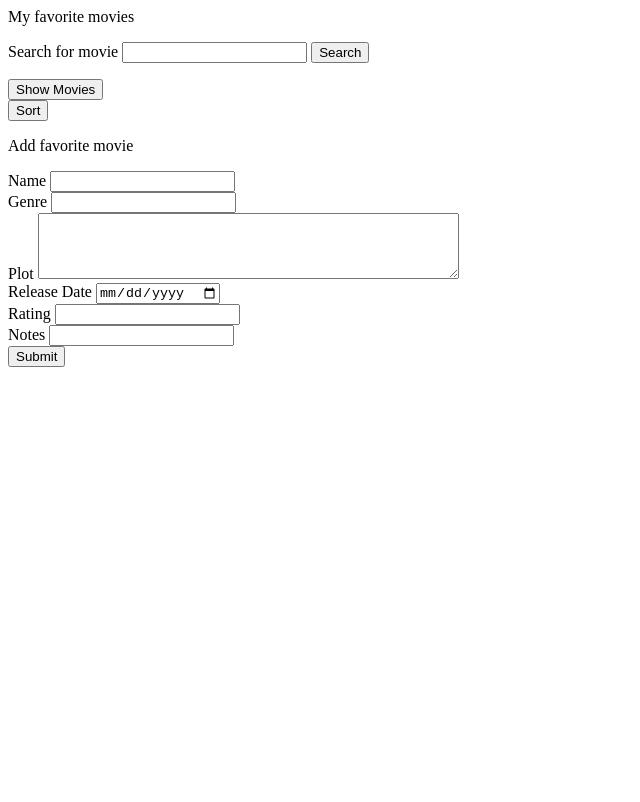
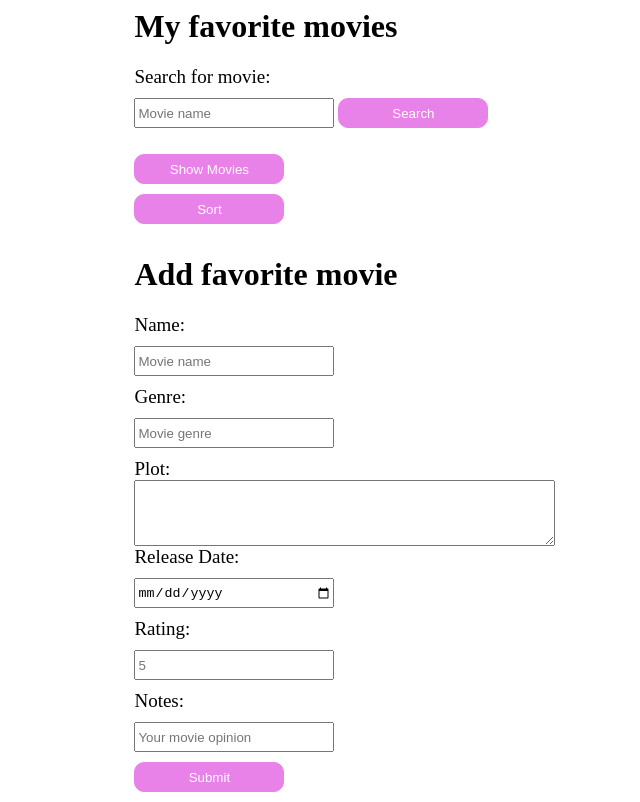
Before and after one commit to steven-mpawulo/final-assignment-tia, a website: page public/main.html in a window 1280 px wide. Shown: the whole page, without its empty margins (0-640 px from the left). Drawn offline with nearby package versions, Linux system fonts and the light colour scheme.

Commit message:
works on styling

```diff
--- a/public/main.css
+++ b/public/main.css
@@ -0,0 +1,37 @@
+main {
+    width: 100%;
+    height: 100%;
+}
+
+.main-container {
+    width: 80%;
+    height: 50%;
+    margin: auto;
+}
+label {
+    font-size: 19px;
+    margin-bottom: 10px;
+}
+
+ul {
+    list-style-type: none;
+}
+
+input {
+    margin-top: 10px;
+    margin-bottom: 10px;
+    width: 200px;
+    height: 30px;
+}
+
+
+
+button {
+    border: 1px solid hsl(300, 69%, 71%);
+    border-radius: 10px;
+    background-color: hsl(300, 69%, 71%);
+    color: white;
+    height: 30px;
+    width: 150;
+    margin-bottom: 10px;
+}
--- a/public/main.html
+++ b/public/main.html
@@ -9,47 +9,49 @@
 
 <body>
     <main>
-        <p>My favorite movies</p>
+        <div class="main-container">
+            <h1>My favorite movies</h1>
             <div class="search-movie">
-            <label for="search">Search for movie</label>
-            <input type="text" id="search" name="search">
+                <label for="search">Search for movie:</label> <br>
+                <input type="text" id="search" name="search" placeholder="Movie name">
                 <button onclick="searchMovieByName()">Search</button>
                 <ul id="movie"></ul>
             </div>
-
             <button onclick="getMovies()">Show Movies</button>
             <div class="movies-container">
                 <button onclick="getMovies(sort=true)">Sort</button>
                 <ul id="movies">
                 </ul>
             </div>
-        <p>Add favorite movie</p>
+            <h1>Add favorite movie</h1>
             <div class="name">
-            <label for="name">Name</label>
-            <input type="text" id="name" name="name">
+                <label for="name">Name:</label> <br>
+                <input type="text" id="name" name="name" placeholder="Movie name">
             </div>
             <div class="genre-conatiner">
-            <label for="genre">Genre</label>
-            <input type="text" id="genre" name="genre">
+                <label for="genre">Genre:</label> <br>
+                <input type="text" id="genre" name="genre" placeholder="Movie genre">
             </div>
             <div class="plot-container">
-            <label for="plot">Plot</label>
-            <textarea id="plot" name="plot" rows="4" cols="50">
+                <label for="plot">Plot:</label> <br>
+                <textarea id="plot" name="plot" rows="4" cols="50" placeholder="Movie plot">
     </textarea>
             </div>
             <div class="date-container">
-            <label for="date">Release Date</label>
+                <label for="date">Release Date:</label><br>
                 <input type="date" id="date" name="date" pattern="\d{4}-\d{2}-\d{2}">
             </div>
             <div class="rating-container">
-            <label for="rating">Rating</label>
-            <input type="number" id="rating" name="rating">
+                <label for="rating">Rating:</label><br>
+                <input type="number" id="rating" name="rating" placeholder="5">
             </div>
             <div class="notes-container">
-            <label for="notes">Notes</label>
-            <input type="text" id="notes" name="notes">
+                <label for="notes">Notes:</label> <br>
+                <input type="text" id="notes" name="notes" placeholder="Your movie opinion">
             </div>
             <button type="submit" onclick="addMovie()">Submit</button>
+        </div>
+
     </main>
 
 
--- a/public/main.js
+++ b/public/main.js
@@ -98,6 +98,8 @@ const getMovies = async (sort = false) => {
             notes.innerText = `Notes: ${movie.notes}`;
             externalRating.innerText = `External Rating: Source: ${outsideRating[parseInt(movie.id)].Source}, Value: ${outsideRating[parseInt(movie.id)].Value}`;
             thumbNail.src = `${thumbNails[parseInt(movie.id)]}`;
+            thumbNail.style.width = '50%';
+            movieContainer.appendChild(thumbNail);
             movieContainer.appendChild(name);
             movieContainer.appendChild(genre);
             movieContainer.appendChild(plot);
@@ -105,8 +107,14 @@ const getMovies = async (sort = false) => {
             movieContainer.appendChild(rating);
             movieContainer.appendChild(notes);
             movieContainer.appendChild(externalRating);
-            movieContainer.appendChild(thumbNail);
             movieContainer.appendChild(deleteButton);
+            movieContainer.style.display = 'flex';
+            movieContainer.style.flexDirection = 'column';
+            movieContainer.style.border = '1px solid black';
+            movieContainer.style.borderRadius = '15px';
+            movieContainer.style.padding = '16px';
+            movieContainer.style.marginBottom = '8px';
+            movieContainer.style.width = '50%';
             li.appendChild(movieContainer);
             moviesList.appendChild(li);
         });
```
Lines whose indentation alone changed are shown as unchanged.
